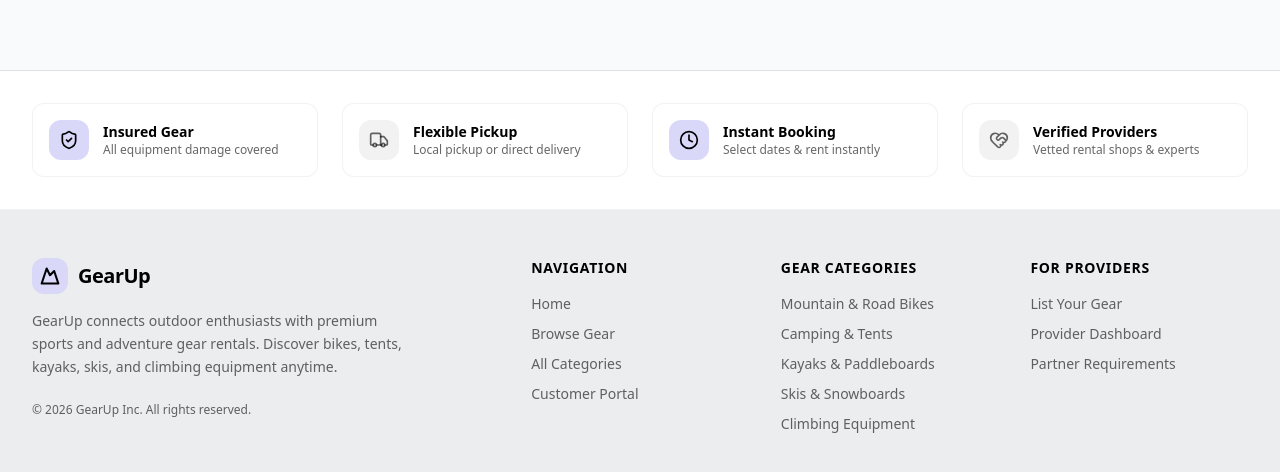
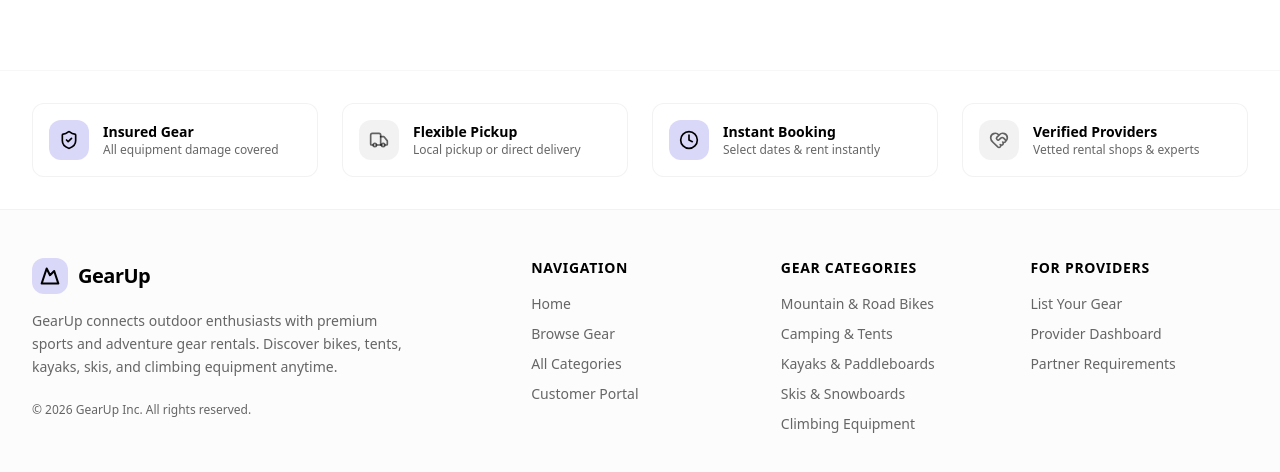
Before and after one commit to tanvirislamb/Gear-Up-Frontend, a Next.js app: page /checkout in a window 1280 px wide. Shown: the part 410-882 px from the top of the page. Built offline with nearby package versions, Linux system fonts and the light colour scheme; no server answers.

Commit message:
fix some bugs

```diff
--- a/src/app/(home)/page.tsx
+++ b/src/app/(home)/page.tsx
@@ -20,7 +20,7 @@ export default async function HomePage() {
   }
 
   return (
-    <div className="space-y-20 pt-10 pb-20 bg-white">
+    <div className="space-y-20 pt-10 pb-20">
       <section className="relative overflow-hidden pt-12 pb-24 md:pt-20 md:pb-32 border-b border-black/5">
         <div className="absolute top-0 left-1/2 -translate-x-1/2 w-[1000px] h-[500px] bg-[#dad8f9]/60 blur-3xl rounded-full pointer-events-none" />
         <div className="absolute top-20 right-10 w-[300px] h-[300px] bg-[#dad8f9]/20 blur-2xl rounded-full pointer-events-none" />
--- a/src/app/layout.tsx
+++ b/src/app/layout.tsx
@@ -12,7 +12,7 @@ const inter = Inter({
 });
 
 export const metadata: Metadata = {
-  title: "GearUp 🏋️ | Rent Sports & Outdoor Gear Instantly",
+  title: "GearUp",
   description: "GearUp is a modern platform to rent sports equipment, outdoor gear, bikes, tents, kayaks, skis, and climbing tools from verified local providers.",
   keywords: ["outdoor gear rental", "sports equipment rental", "bike rental", "tent rental", "kayak rental", "GearUp"],
 };
@@ -24,7 +24,7 @@ export default function RootLayout({
 }>) {
   return (
     <html lang="en" className={`${inter.variable} h-full antialiased`}>
-      <body className="min-h-full bg-slate-50 text-slate-900 flex flex-col font-sans selection:bg-emerald-500/30 selection:text-emerald-600">
+      <body className="min-h-full flex flex-col font-sans selection:bg-emerald-500/30 selection:text-emerald-600">
         <AuthProvider>
           <ToastProvider>
             <Navbar />
--- a/src/component/Footer.tsx
+++ b/src/component/Footer.tsx
@@ -3,7 +3,7 @@ import { Mountain, ShieldCheck, Truck, Clock, HeartHandshake } from "lucide-reac
 
 export default function Footer() {
   return (
-    <footer className="bg-black/5 text-black/60 border-t border-black/5 mt-auto">
+    <footer className="bg-black/1 text-black/60 border-t border-black/2 mt-auto">
       <div className="border-b border-black/5 bg-white py-8 px-4 sm:px-6 lg:px-8">
         <div className="max-w-7xl mx-auto grid grid-cols-1 md:grid-cols-4 gap-6">
           <div className="flex items-center gap-3.5 p-4 rounded-xl bg-white border border-black/5">
```
